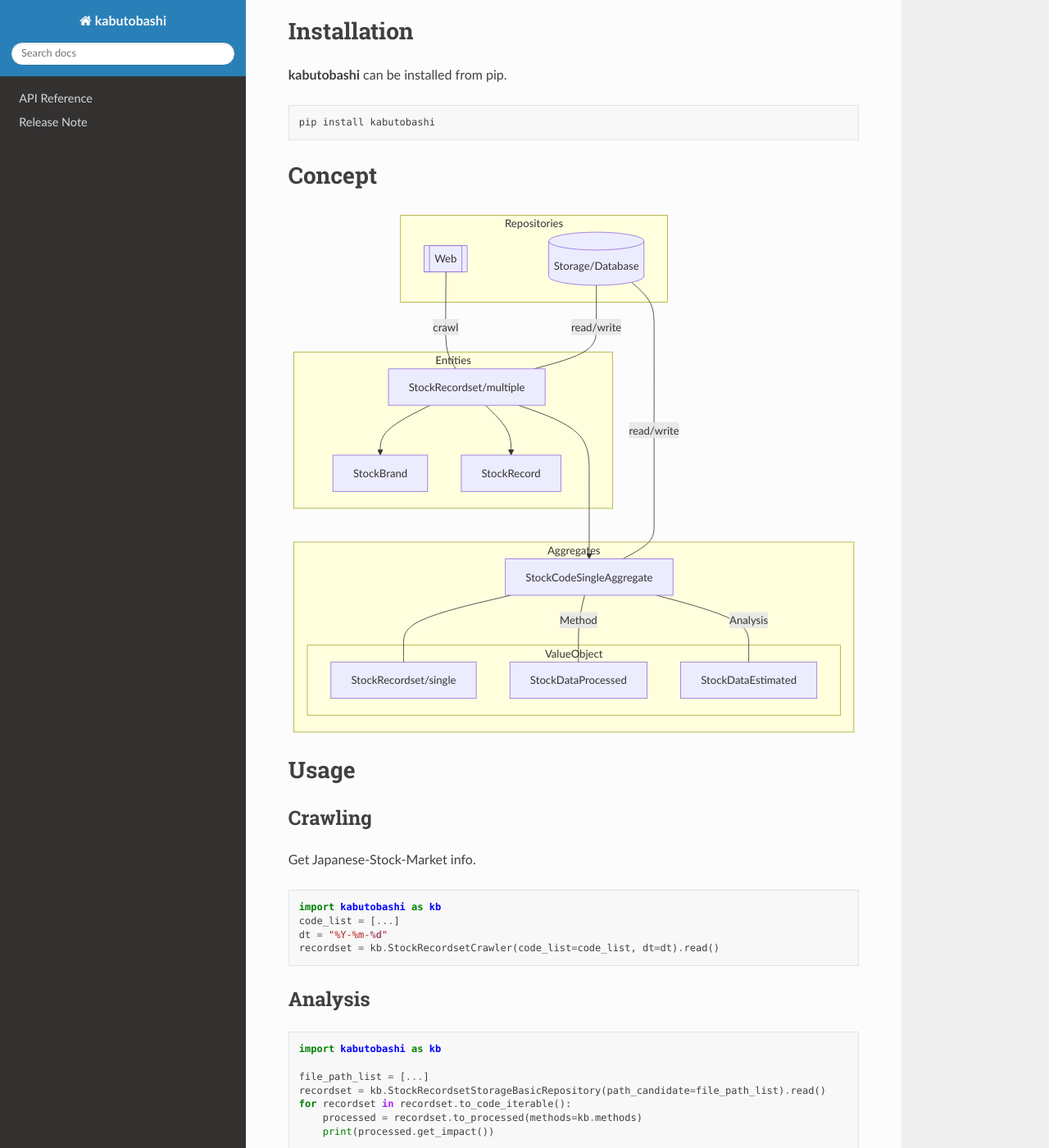
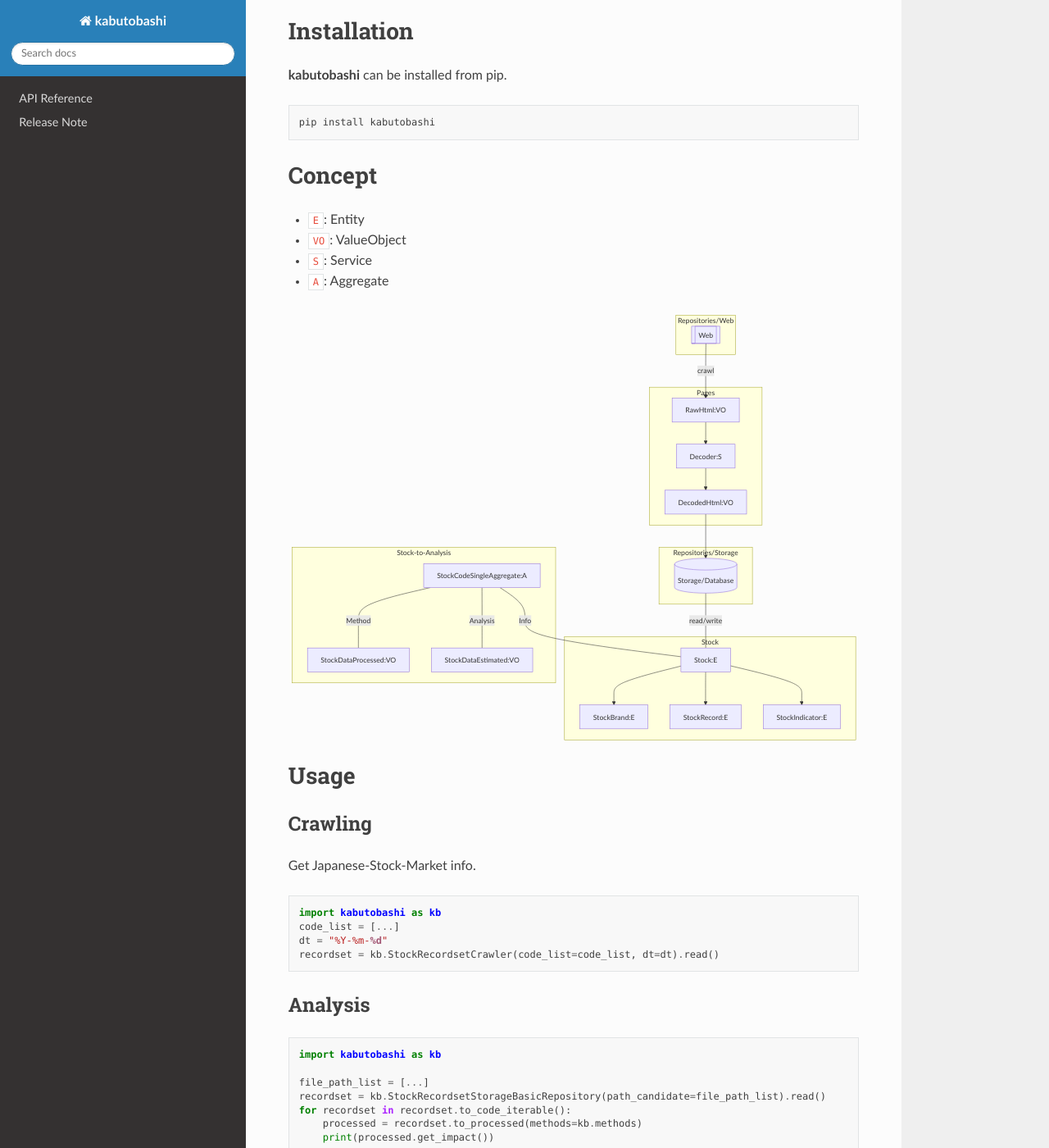
Before and after one commit to gsy0911/kabutobashi, a Sphinx documentation site: the page built from docs/index.rst, in a window 1280 px wide and 1400 px high, scrolled down 494 px. Shown: the whole window at 82% size. Built offline with Sphinx 7.4.7 and the Read the Docs theme 2.0.0, drawn with Linux system fonts in a browser that asks for light colours.

Commit message:
#146 update concept

```diff
--- a/docs/index.rst
+++ b/docs/index.rst
@@ -59,37 +59,51 @@ Installation
 Concept
 =======
 
+- ``E``: Entity
+- ``VO``: ValueObject
+- ``S``: Service
+- ``A``: Aggregate
+
 .. mermaid::
 
    graph TD;
-     subgraph Aggregates
-       aggregate[StockCodeSingleAggregate]
-       aggregate --- recordset_single
+     subgraph Stock
+       stock[Stock:E]
+       brand[StockBrand:E]
+       record[StockRecord:E]
+       indicator[StockIndicator:E]
+
+       stock --> brand
+       stock --> record
+       stock --> indicator
+     end
+
+     subgraph Stock-to-Analysis
+       aggregate[StockCodeSingleAggregate:A]
+       processed[StockDataProcessed:VO]
+       estimated[StockDataEstimated:VO]
+
+       aggregate --- |Info| stock
        aggregate --- |Method| processed
        aggregate --- |Analysis| estimated
-
-       subgraph ValueObject
-         recordset_single[StockRecordset/single]
-         processed[StockDataProcessed]
-         estimated[StockDataEstimated]
-       end
      end
 
-     subgraph Entities
-       recordset[StockRecordset/multiple]
-       brand[StockBrand]
-       record[StockRecord]
-
-       recordset --> brand
-       recordset --> record
-       recordset ---> aggregate
+     subgraph Repositories/Storage
+       repositories[(Storage/Database)] --- | read/write | stock
      end
 
-     subgraph Repositories
-       web[[Web]] --- | crawl | recordset
-       repositories[(Storage/Database)] --- | read/write | recordset
+     subgraph Pages
+       raw_html[RawHtml:VO]
+       decoder[Decoder:S]
+       decoded_html[DecodedHtml:VO]
 
-       repositories --- | read/write | aggregate
+       raw_html --> decoder
+       decoder --> decoded_html
+       decoded_html --> repositories
+     end
+
+     subgraph Repositories/Web
+       web[[Web]] --> | crawl | raw_html
      end
 
 
```
Also changed, not shown: README.md (+36 -21 lines), docs/sources/entity.rst (+1 -10 lines), 1 other file.
